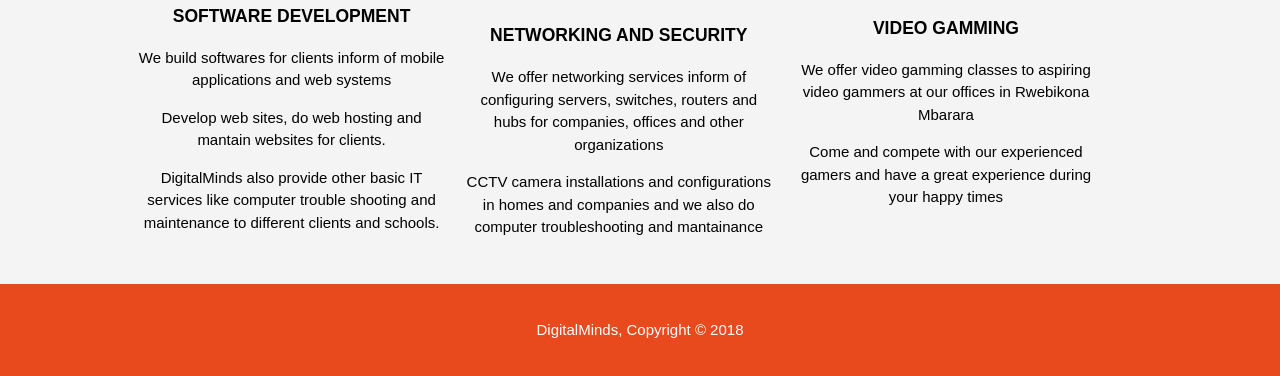
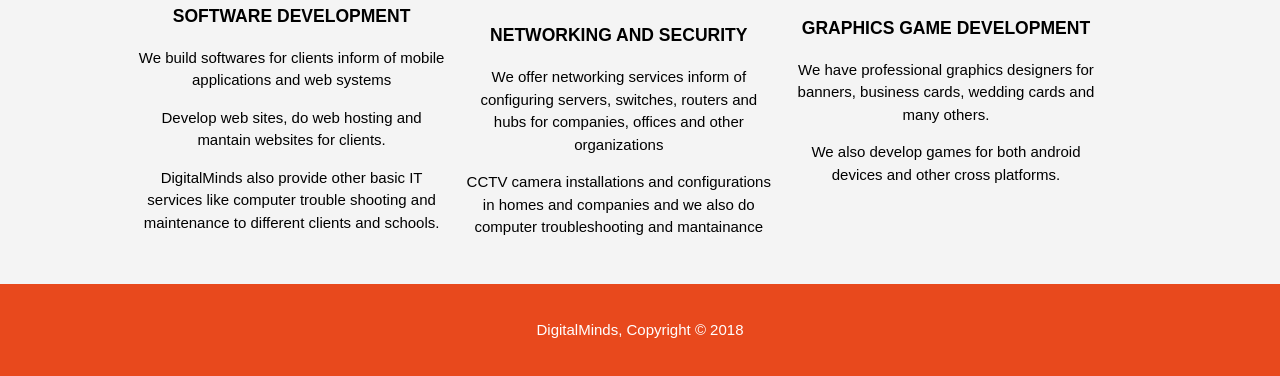
Before and after one commit to ivankfit/DigitalMinds, a plain HTML site: page index.html in a window 1280 px wide. Shown: the part 686-1062 px from the top of the page. Drawn offline with Linux system fonts and the light colour scheme.

Commit message:
Update index.html

```diff
--- a/index.html
+++ b/index.html
@@ -63,9 +63,9 @@
         </div>
         <div class="box">
                 <img src="./img/game.jpg">
-                <h3>VIDEO GAMMING</h3>
-                <p>We offer video gamming classes to aspiring video gammers at our offices in Rwebikona Mbarara </p>
-                <p>Come and compete with our experienced gamers and have a great experience during your happy times</p>
+                <h3>GRAPHICS GAME DEVELOPMENT</h3>
+                <p>We have professional graphics designers for banners, business cards, wedding cards and many others.</p>
+                <p>We also develop games for both android devices and other cross platforms.</p>
         </div>
     </div>
 </section>
```
